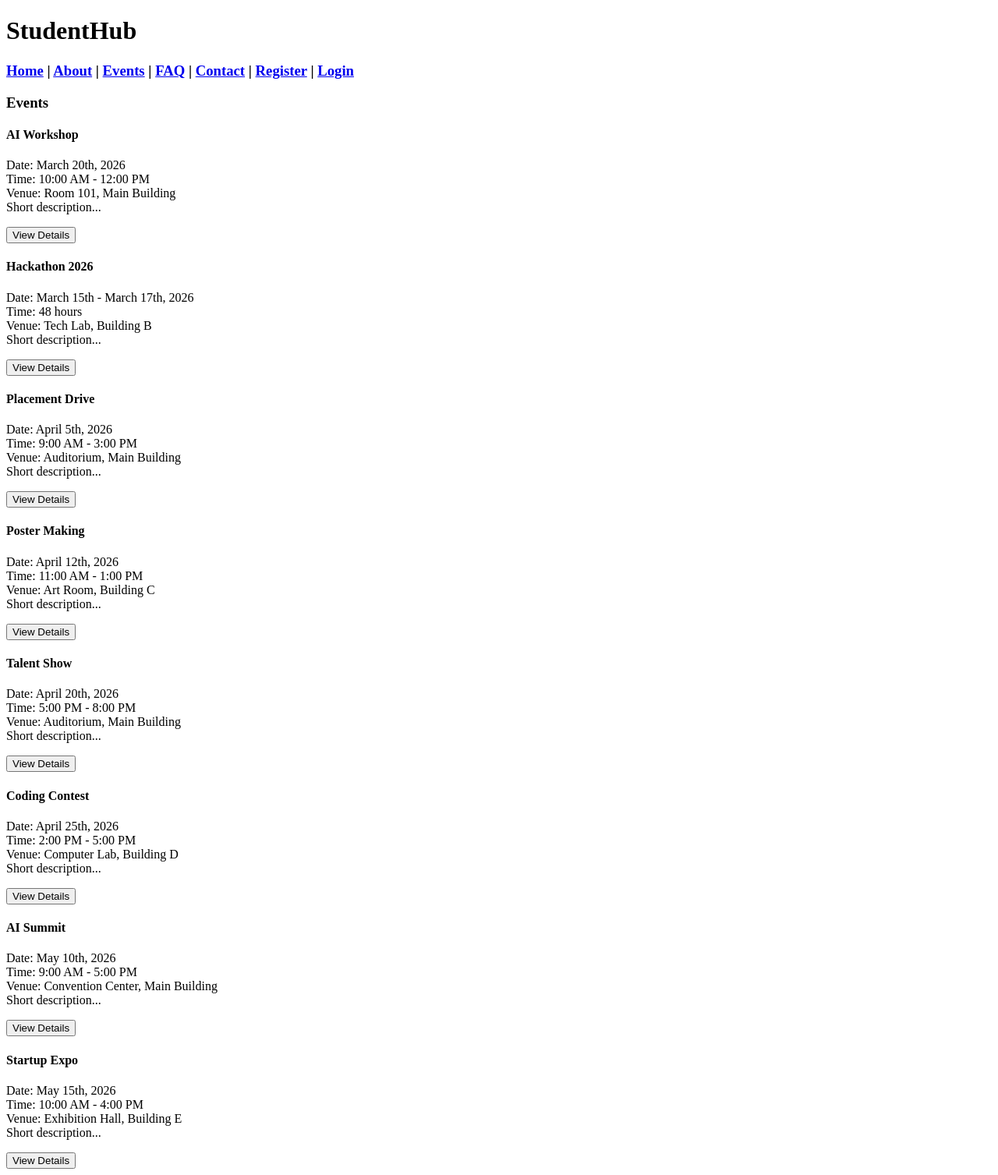
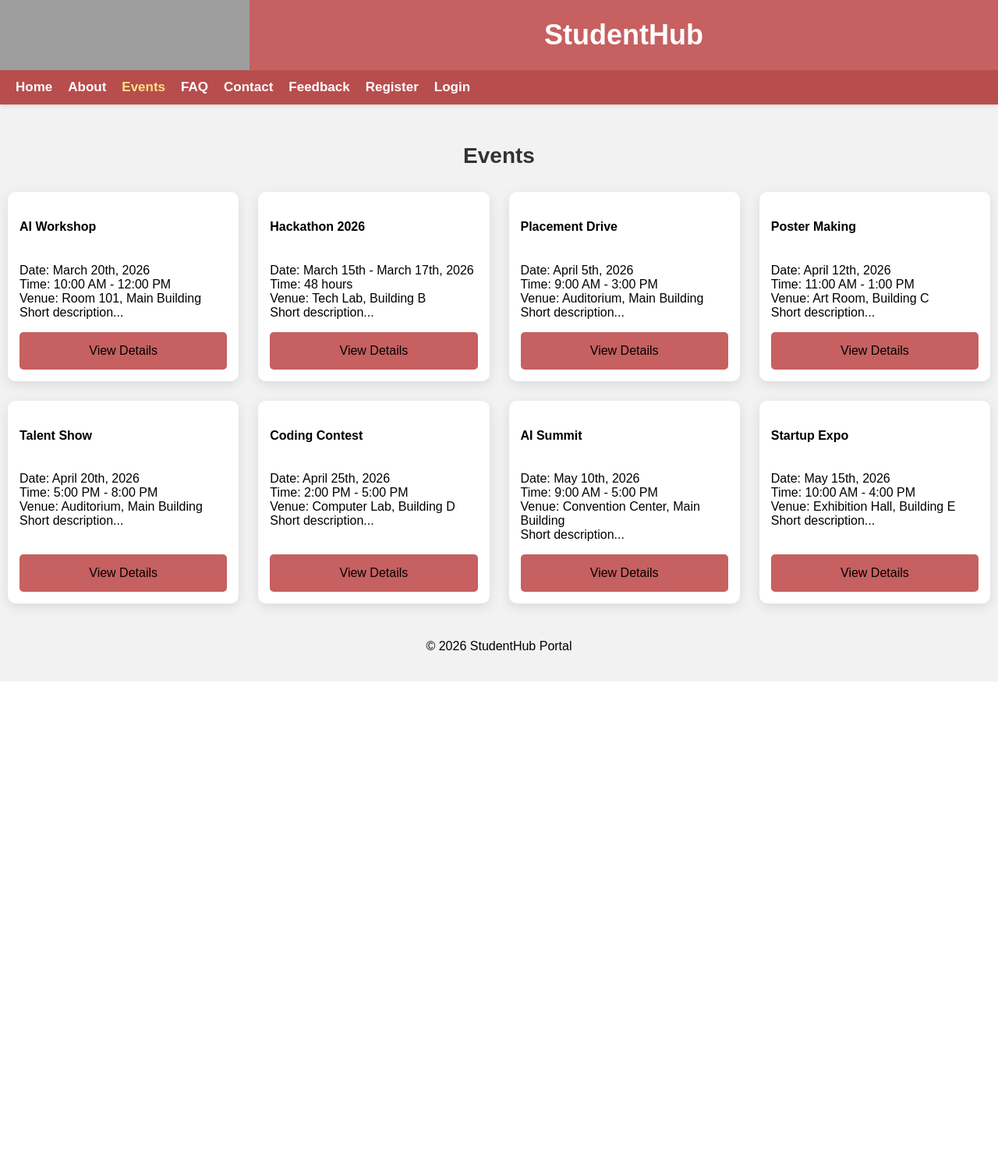
Before and after one commit to prep04-yl/StudentHub-Portal, a PHP site: page /pages/events.html in a window 1280 px wide. Shown: the whole page at 78% size. After the commit the page ends 874 px from the top, so only its background shows below. Run offline with PHP 8.4, Linux system fonts and the light colour scheme; grey boxes are pictures that could not be loaded.

Commit message:
Html and css updates.

```diff
--- a/pages/about.html
+++ b/pages/about.html
@@ -47,7 +47,7 @@
         </section>
         <section class="about-blocks">
             <h4 class="about-headings">Features</h4>
-            <ul>
+            <ul style="color:#333333">
                 <li>Event Announcements</li>
                 <li>News Updates</li>
                 <li>Resource Sharing</li>
--- a/pages/contact.html
+++ b/pages/contact.html
@@ -40,7 +40,7 @@
             <form>
                 <div class="contact-divs"><label>Name:</label><input type="text" placeholder="Enter your name"></div>
                 <div class="contact-divs"><label>Email:</label><input type="email" placeholder="Enter your email"></div>
-                <div class="contact-divs"><label>Message:</label><textarea placeholder="Enter your message""></textarea></div><br>
+                <div class="contact-divs"><label>Message:</label><textarea placeholder="Enter your message"></textarea></div><br>
                 <button type="submit">Submit</button>
             </form>
         </section>
--- a/pages/events.html
+++ b/pages/events.html
@@ -1,72 +1,110 @@
 <!DOCTYPE html>
 <html>
 <head>
-<title>About</title>
+    <meta charset="UTF-8">
+    <meta name="viewport" content="width=device-width, initial-scale=1.0">
+    <meta name="description" content="Events of the studenthub portal">
+    <title>Events</title>
+    <link rel="stylesheet" href="../style.css">
 </head>
 <body>
     <header>
+        <section class="top-header">
+            <div class="logo">
+                <img src="https://images.squarespace-cdn.com/content/v1/68e4383b9e6e4820b34c6198/3bce020b-6f0b-4337-b320-0bf283e0abce/StudentHub+Logo.jpg?format=1500w" alt="student_hub_logo">
+            </div>
+            <div class="title">
                 <h1>StudentHub</h1>
-<h3><a href="Home.html">Home</a> | <a href="about.html">About</a> | <a href="events.html">Events</a> | <a href="faq.html">FAQ</a> | <a href="contact.html">Contact</a> | <a href="registration.html">Register</a> | <a href="login.html">Login</a></h3>
+            </div>
+        </section>
+        <section class="bottom-header">
+            <nav>
+                <ul>
+                    <li><a href="Home.html">Home</a></li>
+                    <li><a href="about.html">About</a></li>
+                    <li><a class="active" href="events.html">Events</a></li>
+                    <li><a href="faq.html">FAQ</a></li>
+                    <li><a href="contact.html">Contact</a></li>
+                    <li><a href="feedback.html">Feedback</a></li>
+                    <li><a href="registration.html">Register</a></li>
+                    <li><a href="login.html">Login</a></li>
+                </ul>
+            </nav>
+        </section>
     </header>
-<section>
-    <h3>Events</h3>
+    <main class="events-main">
+        <h2>Events</h2>
+        <div class="grid-container">
+            <div class="events-divs">
                 <h4>AI Workshop</h4>
-    <p>Date: March 20th, 2026<br>
+                <p class="p-button-push">Date: March 20th, 2026<br>
                 Time: 10:00 AM - 12:00 PM<br>
                 Venue: Room 101, Main Building<br>
                 Short description...</p>
                 <button>View Details</button>
-
+            </div>
+            <div class="events-divs">
                 <h4>Hackathon 2026</h4>
-    <p>Date: March 15th - March 17th, 2026<br>
+                <p class="p-button-push">Date: March 15th - March 17th, 2026<br>
                 Time: 48 hours<br>
                 Venue: Tech Lab, Building B<br>
                 Short description...</p>
                 <button>View Details</button>
-
+            </div>
+            <div class="events-divs">
                 <h4>Placement Drive</h4>
-    <p>Date: April 5th, 2026<br>
+                <p class="p-button-push">Date: April 5th, 2026<br>
                 Time: 9:00 AM - 3:00 PM<br>
                 Venue: Auditorium, Main Building<br>
                 Short description...</p>
                 <button>View Details</button>
-
+            </div>
+            <div class="events-divs">
                 <h4>Poster Making</h4>
-    <p>Date: April 12th, 2026<br>
+                <p class="p-button-push">Date: April 12th, 2026<br>
                 Time: 11:00 AM - 1:00 PM<br>
                 Venue: Art Room, Building C<br>
                 Short description...</p>
                 <button>View Details</button>
-
+            </div>
+            <div class="events-divs">
                 <h4>Talent Show</h4>
-    <p>Date: April 20th, 2026<br>
+                <p class="p-button-push">Date: April 20th, 2026<br>
                 Time: 5:00 PM - 8:00 PM<br>
                 Venue: Auditorium, Main Building<br>
                 Short description...</p>
                 <button>View Details</button>
-
+            </div>
+            <div class="events-divs">
                 <h4>Coding Contest</h4>
-    <p>Date: April 25th, 2026<br>
+                <p class="p-button-push">Date: April 25th, 2026<br>
                 Time: 2:00 PM - 5:00 PM<br>
                 Venue: Computer Lab, Building D<br>
                 Short description...</p>
                 <button>View Details</button>
-
+            </div>
+            <div class="events-divs">
                 <h4>AI Summit</h4>
-    <p>Date: May 10th, 2026<br>
+                <p class="p-button-push">Date: May 10th, 2026<br>
                 Time: 9:00 AM - 5:00 PM<br>
                 Venue: Convention Center, Main Building<br>
                 Short description...</p>
                 <button>View Details</button>
-
+            </div>
+            <div class="events-divs">
                 <h4>Startup Expo</h4>
-    <p>Date: May 15th, 2026<br>
+                <p class="p-button-push">Date: May 15th, 2026<br>
                 Time: 10:00 AM - 4:00 PM<br>
                 Venue: Exhibition Hall, Building E<br>
                 Short description...</p>
                 <button>View Details</button>
+            </div>
+        </div>
+    </main>
 
-</section>
+    <footer>
+        <p>&copy; 2026 StudentHub Portal</p>
+    </footer>
 
 
 </body>
--- a/style.css
+++ b/style.css
@@ -1,5 +1,6 @@
 body{
-    background-color: #a8dbca;
+    background-color: #f2f2f2;
+    /* hwb(51 66% 0%) */
     font-family: Arial, sans-serif;
     margin: 0;
 }
@@ -194,3 +195,42 @@ textarea{
     width:100%;
     max-width: 400px;
 }
+.feedback-main{
+    display: flex;
+    flex-direction: column;
+    align-items: center;
+    justify-content: center;
+    margin-top: 50px;
+}
+.feedback-container{
+    background-color: #ffffff;
+    padding: 40px;
+    border-radius: 10px;
+    box-shadow: 0 4px 15px rgba(0, 0, 0, 0.1);
+    width:100%;
+    max-width: 400px;
+}
+.events-main{
+    display: flex;
+    flex-direction: column;
+    align-items: center;
+    justify-content: center;
+    margin-top: 50px;
+}
+.events-divs{
+    display: flex;
+    flex-direction: column;
+    background: #ffffff;
+    padding:15px;
+    margin:10px;
+    border-radius: 10px;
+    box-shadow: 0 4px 15px rgba(0, 0, 0, 0.1);
+}
+.grid-container{
+    display: grid;
+    grid-template-columns: repeat(4, 1fr);
+    gap:5px;
+}
+.p-button-push{
+    flex-grow: 1;
+}
```
Also changed, not shown: pages/feedback.html (+45 -13 lines), pages/home.html (+44 -12 lines). Lines whose indentation alone changed are shown as unchanged.
